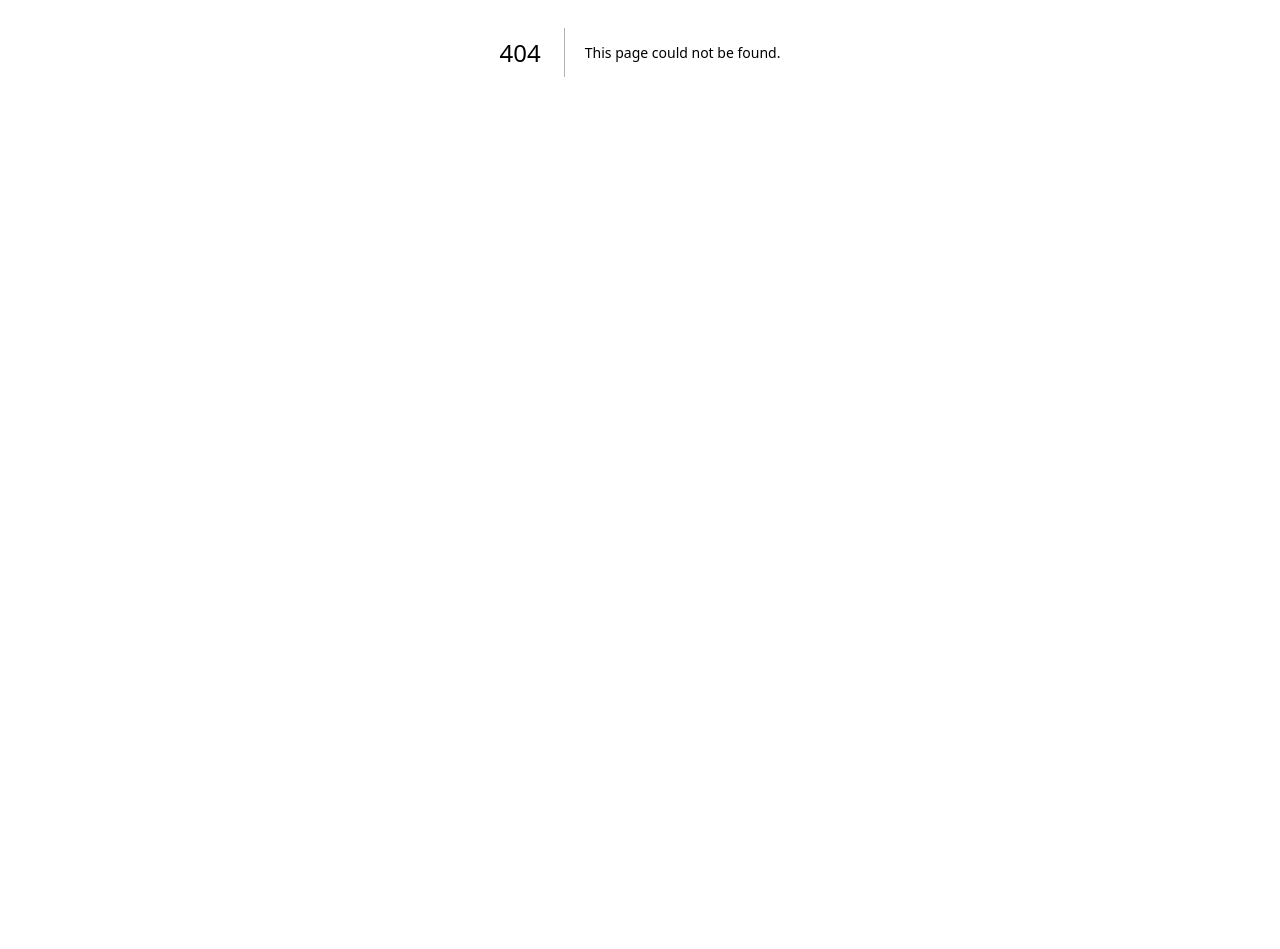
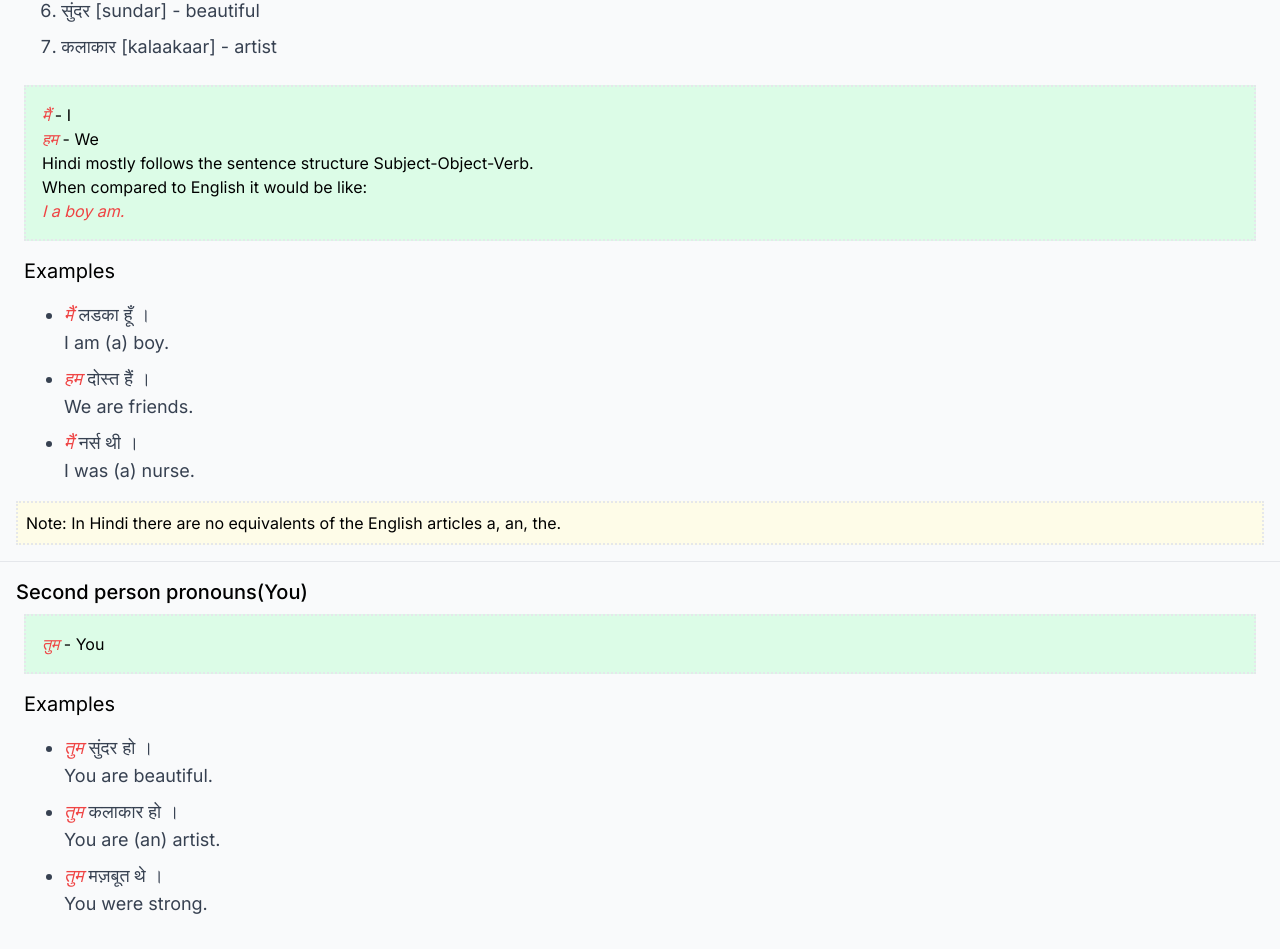
Before and after one commit to pnaruka/learn_hindi, a Next.js app: page /learn/grammar/simplepronouns in a window 1280 px wide. Before the commit this address had no page. Shown: the part 348-1297 px from the top of the page. Before the commit the page ends 800 px from the top, so only its background shows below. Built offline with nearby package versions, Linux system fonts and the light colour scheme.

Commit message:
simple pronouns page

```diff
--- /dev/null
+++ b/src/app/learn/grammar/simplepronouns/page.js
@@ -0,0 +1,76 @@
+import ExampleList from "@/app/_components/ExampleList";
+import VocabList from "@/app/_components/VocabList";
+
+const SimplePronoun = () => {
+  const vocab = [{ word: 'लडका', reading: 'ladka', meaning: 'boy' },
+  { word: 'दोस्त', reading: 'dost', meaning: 'friend' },
+  { word: 'लेखक', reading: 'lekhak', meaning: 'writer' },
+  { word: 'मज़बूत', reading: 'mazboot', meaning: 'strong' },
+  { word: 'नर्स', reading: 'nurse', meaning: 'nurse' },
+  { word: 'सुंदर', reading: 'sundar', meaning: 'beautiful' },
+  { word: 'कलाकार', reading: 'kalaakaar', meaning: 'artist' }
+  ];
+  const firstPersEgs = [{ sentence: <><em>मैं</em> <span title="ladka - boy" className="popup">लडका</span> हूँ ।</>, translation: "I am (a) boy." },
+  { sentence: <><em>हम</em> <span title="dost - friend" className="popup">दोस्त</span> हैं ।</>, translation: "We are friends." },
+  { sentence: <><em>मैं</em> <span title="nurse - nurse" className="popup">नर्स</span> थी ।</>, translation: "I was (a) nurse." }
+  ];
+  const secPersEgs = [{ sentence: <><em>तुम</em> <span title="sundar - beautiful" className="popup">सुंदर</span> हो ।</>, translation: "You are beautiful." },
+  { sentence: <><em>तुम</em> <span title="kalaakaar - artist" className="popup">कलाकार</span> हो ।</>, translation: "You are (an) artist." },
+  { sentence: <><em>तुम</em> <span title="mazboot - strong" className="popup">मज़बूत</span> थे ।</>, translation: "You were strong." }
+  ];
+  const thirdPersEgs = [{ sentence: <><em>ये</em> <span title="lekhak - writer" className="popup">लेखक</span> है।</>, translation: "He/She is (a) writer." },
+    { sentence: <><em>वो</em> <span title="sundar - beautiful" className="popup">सुंदर</span> हैं ।</>, translation: "They are beautiful." },
+    { sentence: <><em>ये</em> <span title="kalaakaar - artist" className="popup">कलाकार</span> थी ।</>, translation: "She was (an) artist." },
+    { sentence: <><em>वो</em> <span title="mazboot - strong" className="popup">मज़बूत</span> था ।</>, translation: "He was strong." }
+    ];
+  return (
+    <div className='page-body'>
+      <h1 className='page-heading'>Simple Pronouns</h1>
+      <div className='first-person section'>
+        <h1 className='section-heading'>First person pronouns(I/We)</h1>
+        <div className='vocab sub-section'>
+          <h1 className='sub-section-heading'>Vocabulary</h1>
+          <VocabList items={vocab} />
+        </div>
+        <div className="rules">
+          <p><em>मैं</em> - I</p>
+          <p><em>हम</em> - We</p>
+          <p>Hindi mostly follows the sentence structure Subject-Object-Verb.</p>
+          <p>When compared to English it would be like:</p>
+          <em>I a boy am.</em>
+        </div>
+        <div className='examples sub-section'>
+          <h1 className='sub-section-heading'>Examples</h1>
+          <ExampleList items={firstPersEgs} />
+        </div>
+        <div className="note-sec">
+          <p>Note: In Hindi there are no equivalents of the English articles a, an, the.</p>
+        </div>
+      </div>
+      <div className="sec-person section">
+        <h1 className="section-heading">Second person pronouns(You)</h1>
+        <div className="rules">
+          <p><em>तुम</em> - You</p>
+        </div>
+        <div className='examples sub-section'>
+          <h1 className='sub-section-heading'>Examples</h1>
+          <ExampleList items={secPersEgs} />
+        </div>
+      </div>
+      <div className="third-person section">
+        <h1 className="section-heading">Third person pronouns(He/She/They/This/That/It)</h1>
+        <div className="rules">
+          <p>All of the 3rd person pronouns are expressed with 2 words:</p>
+          <p><em>ये</em> - When the 3rd person is close.</p>
+          <p><em>वो</em> - When the 3rd person is far.</p>
+        </div>
+        <div className='examples sub-section'>
+          <h1 className='sub-section-heading'>Examples</h1>
+          <ExampleList items={thirdPersEgs} />
+        </div>
+      </div>
+    </div>
+  )
+}
+
+export default SimplePronoun
```
